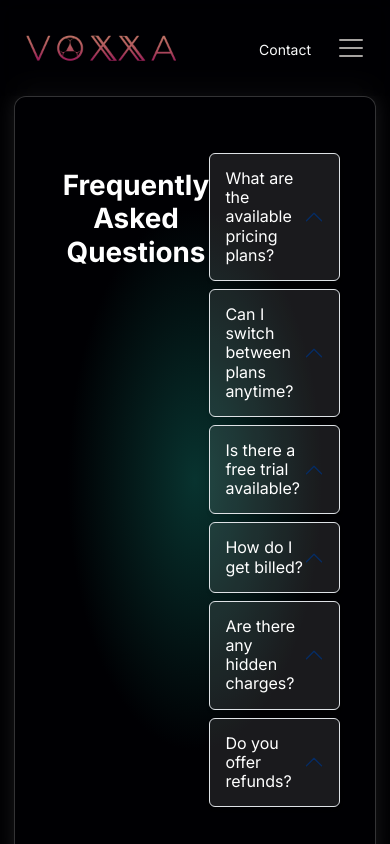
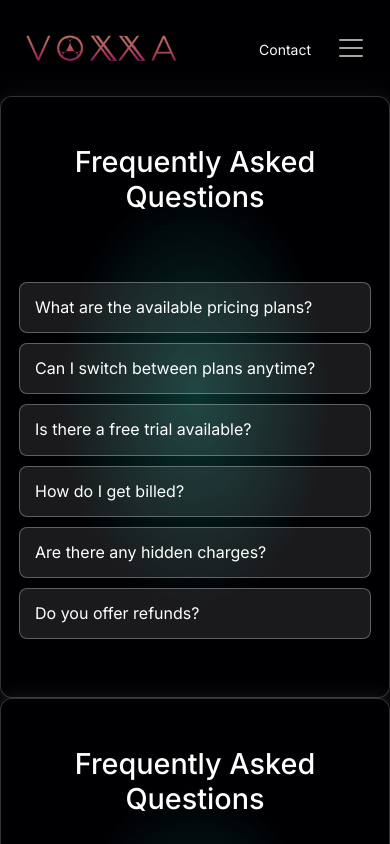
Before and after one commit to Komalmalkani/VoxaaTechAi, a React (Vite) app: page /faq in a window 390 px wide. Shown: the top 844 px of the page. Built offline with nearby package versions, Linux system fonts and the light colour scheme.

Commit message:
some ui related changes

```diff
--- a/src/components/FAQ.jsx
+++ b/src/components/FAQ.jsx
@@ -1,6 +1,6 @@
 import { motion } from "framer-motion";
 import { useState } from "react";
-
+import "../styles/FAQ.css"
 const Faq = () => {
   const faqs = [
     {
@@ -41,73 +41,32 @@ const Faq = () => {
 
   return (
     <motion.div
-      className="container px-5 py-5"
-      style={{
-        maxWidth: "93vw",
-        margin: "0 auto",
-        padding: "20px",
-        borderRadius: "12px",
-        boxShadow: "0px 0px 20px rgba(255, 255, 255, 0.1)",
-        border: "1px solid rgba(255, 255, 255, 0.2)",
-        background: "radial-gradient(#08332F, #000003, #000003)",
-        display:"flex",
-      }}
+      className="faq-container min-vw-100 min-vh-80  d-flex  py-5 gap-5  justify-content-center "
+      initial={{ opacity: 0, y: 50 }}
+      animate={{ opacity: 1, y: 0 }}
+      transition={{ duration: 0.6, ease: "easeOut" }}
     >
-      <div style={{display:"flex"}}>
+    <motion.h1 className="faq-heading ">
+  <span className="first-word ">Frequently  Asked</span> <br />
+  Questions
+</motion.h1>
 
-      <motion.h1
-        className="text-center fw-bold my-4"
-        initial={{ opacity: 0, y: 50 }}
-        animate={{ opacity: 1, y: 0 }}
-        transition={{ duration: 0.6, ease: "easeOut" }}
-        whileHover={{ scale: 1.05 }}
-        style={{ color: "#fff" }}
-      >
-       <span >Frequently</span> Asked Questions
-      </motion.h1>
-      </div>
 
-      <div
-        className="accordion mx-auto"
-        id="faqAccordion"
-        style={{
-          maxWidth: "600px",
-          width: "100%",
-          backgroundSize: "cover",
-          backgroundPosition: "center",
-        }}
-      >
+      <div className="faq-accordion">
         {faqs.map((faq, index) => (
           <motion.div
             key={index}
-            className="accordion-item border rounded shadow-sm my-2"
+            className="faq-item"
             initial={{ opacity: 0, y: 20 }}
             whileInView={{ opacity: 1, y: 0 }}
             transition={{ duration: 0.5, delay: index * 0.1 }}
             viewport={{ once: true }}
-            style={{
-              maxWidth: "100%",
-              backgroundColor: "rgba(255, 255, 255, 0.1)",
-              border: "0.5px solid rgba(255, 255, 255, 0.3)",
-              color: "#fff",
-            }}
           >
             <motion.h2 className="accordion-header">
               <button
                 className="accordion-button"
                 type="button"
                 onClick={() => toggleAccordion(index)}
-                style={{
-                  backgroundColor: "transparent",
-                  color: "#fff",
-                  border: "none",
-                  outline: "none",
-                  boxShadow: "none",
-                  width: "100%",
-                  textAlign: "left",
-                  fontSize: "1rem",
-                  padding: "15px",
-                }}
               >
                 {faq.question}
               </button>
@@ -118,22 +77,9 @@ const Faq = () => {
                 opacity: openIndex === index ? 1 : 0,
               }}
               transition={{ duration: 0.4 }}
-              style={{
-                overflow: "hidden",
-                backgroundColor: "rgba(255, 255, 255, 0.15)",
-                borderRadius: "0 0 8px 8px",
-              }}
+              className="accordion-body-container"
             >
-              <div
-                className="accordion-body"
-                style={{
-                  color: "#fff",
-                  padding: "10px 15px",
-                  fontSize: "0.9rem",
-                }}
-              >
-                {faq.answer}
-              </div>
+              <div className="accordion-body">{faq.answer}</div>
             </motion.div>
           </motion.div>
         ))}
--- /dev/null
+++ b/src/styles/FAQ.css
@@ -0,0 +1,91 @@
+.faq-container {
+    max-width:100vw;
+    margin: 0 auto;
+    border-radius: 12px;
+    box-shadow: 0px 0px 20px rgba(255, 255, 255, 0.1);
+    border: 1px solid rgba(255, 255, 255, 0.2);
+    background: radial-gradient(#08332F, #000003, #000003)
+
+  }
+
+  /* FAQ Heading */
+  .faq-heading {
+    text-align: center;
+    color: #fff;
+    font-size: 2rem;
+    margin-bottom: 20px;
+  }
+
+  /* Accordion Container */
+  .faq-accordion {
+    max-width: 600px;
+    width: 100%;
+  }
+
+  /* Accordion Item */
+  .faq-item {
+    background-color: rgba(255, 255, 255, 0.1);
+    border: 0.5px solid rgba(255, 255, 255, 0.3);
+    color: #fff;
+    border-radius: 8px;
+    margin-bottom: 10px;
+  }
+
+  /* Accordion Button */
+  .accordion-button {
+    background-color: transparent;
+    color: #fff;
+    border: none;
+    outline: none;
+    width: 100%;
+    text-align: left;
+    font-size: 1rem;
+    padding: 15px;
+  }
+
+  /* Accordion Body */
+  .accordion-body-container {
+    overflow: hidden;
+    background-color: rgba(255, 255, 255, 0.15);
+    border-radius: 0 0 8px 8px;
+  }
+
+  .accordion-body {
+    color: #fff;
+    padding: 10px 15px;
+    font-size: 0.9rem;
+  }
+
+  /* RESPONSIVE FIXES */
+  @media screen and (max-width: 768px) {
+    .faq-container {
+      flex-direction: column;
+      display: flex;
+      padding: 3rem 1rem;
+
+       }
+
+    .faq-heading {
+      font-size: 1.8rem;
+      text-align: center;
+    }
+
+    .faq-accordion {
+      max-width: 100%;
+      padding: 0 10px;
+    }
+  }
+  @media screen and (max-width: 576px) {
+    .faq-container {
+      flex-direction: column;
+      padding: 3rem 1rem;
+    }}
+
+    @media screen and (max-width: 400px) {
+        .faq-container {
+          /* flex-direction: column; */
+          flex-direction: column;
+
+         padding: 3rem 0.5rem;
+
+        }}
--- a/src/styles/Home.css
+++ b/src/styles/Home.css
@@ -11,7 +11,7 @@
  /* Smaller mobile devices */
  @media (max-width: 576px) {
     .hero-section {
-        min-height: 50vh; /* Reduce height for mobile */
+        min-height: 80vh; /* Reduce height for mobile */
 
     }
   }
@@ -19,7 +19,7 @@
   /* Extra small screens */
   @media (max-width: 400px) {
     .hero-section{
-        min-height: 50vh; /* Reduce height for mobile */
+        min-height: 70vh; /* Reduce height for mobile */
 
     }
   }
```
